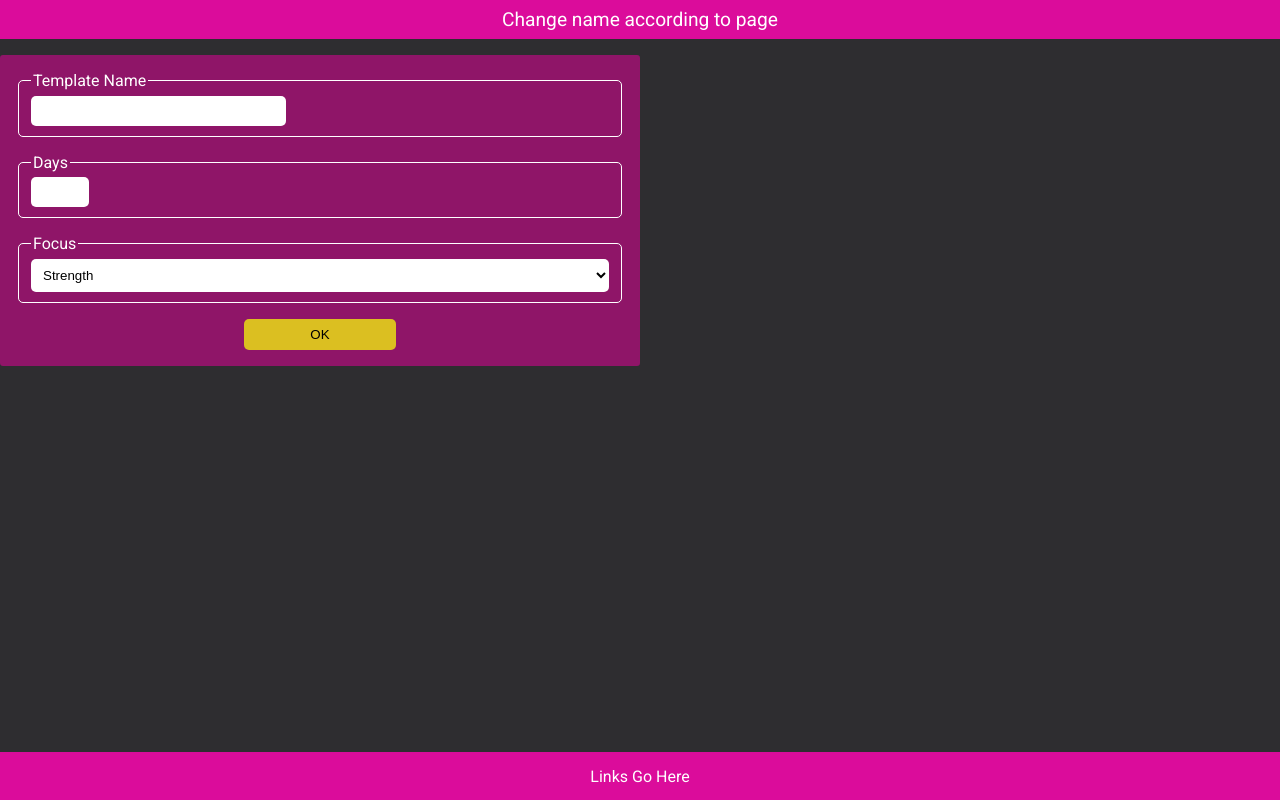
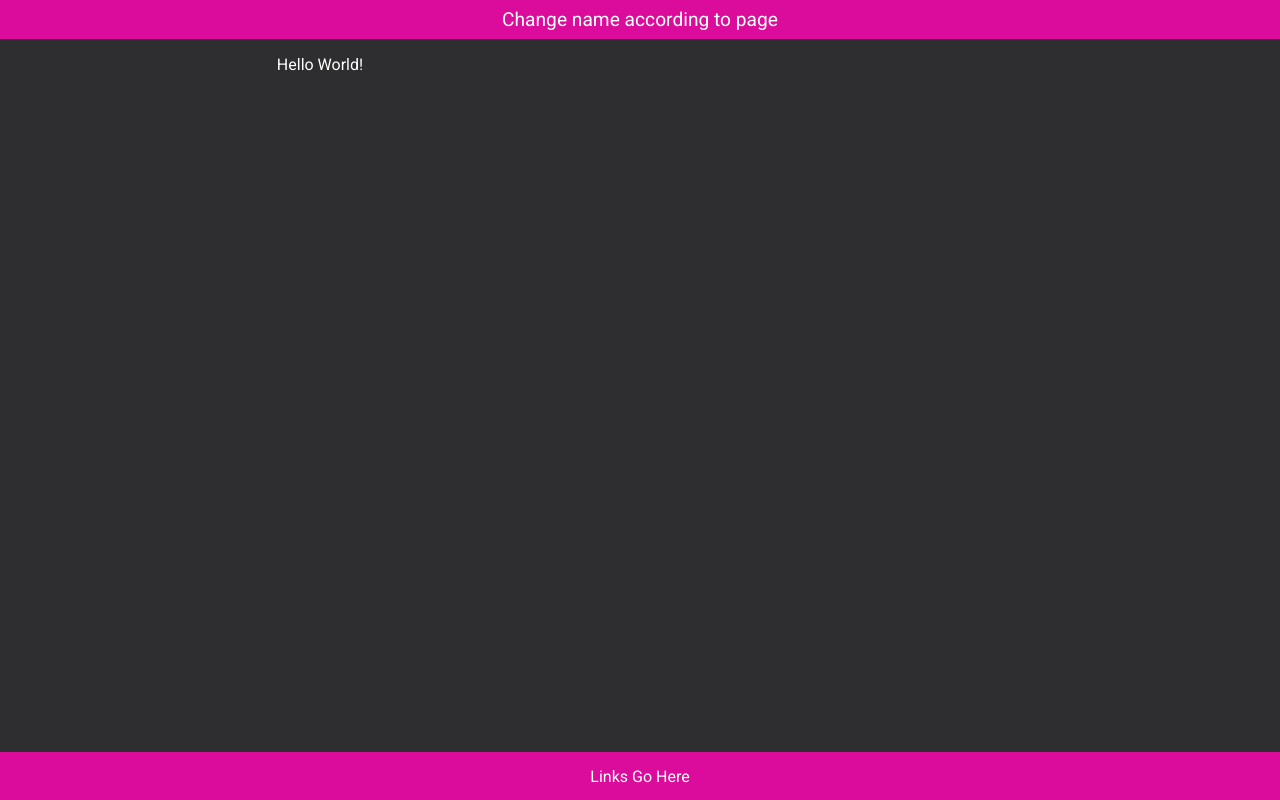
Before and after one commit to doctype-Melvin/repsetweight, a Next.js app: page / in a window 1280 px wide. Built offline with nearby package versions, Linux system fonts and the light colour scheme.

Commit message:
add style registry and styled-components

```diff
--- a/app/homepage.css
+++ /dev/null
@@ -1,9 +0,0 @@
-.page__container {
-    display: grid;
-    grid-template-columns: 1fr 1fr;
-    grid-template-rows: repeat(auto-fill, 1fr);
-    justify-items: center;
-    row-gap: 1rem;
-    padding-top: 1rem;
-    padding-bottom: calc(20px + var(--navbar-height))
-}
--- a/app/layout.js
+++ b/app/layout.js
@@ -1,15 +1,18 @@
-"use client";
+"use client"
 import MainLayout from "@/components/Layout";
 import React from "react";
+import StyledComponentsRegistry from "./registry";
 import './global.css'
 
 export default function RootLayout({ children } ) {
   return (
     <html lang="en">
       <body>
-        <MainLayout>
+        <StyledComponentsRegistry>
+          <MainLayout>
           {children}
-        </MainLayout>
+          </MainLayout>
+        </StyledComponentsRegistry>
       </body>
     </html>
   );
--- a/app/page.js
+++ b/app/page.js
@@ -1,13 +1,21 @@
 "use client"
 
-import './homepage.css'
-import Form from '@/components/Form';
+import { styled } from 'styled-components';
 
 export default function Home() {
-
   return (
-    <section className='page__container'>
-      <Form />
-    </section>
+    <PageContainer>
+      <div>Hello World!</div>
+    </PageContainer>
   );
 }
+
+const PageContainer = styled.section`
+  display: grid;
+    grid-template-columns: 1fr 1fr;
+    grid-template-rows: repeat(auto-fill, 1fr);
+    justify-items: center;
+    row-gap: 1rem;
+    padding-top: 1rem;
+    padding-bottom: calc(20px + var(--navbar-height))
+`
--- a/app/registry.js
+++ b/app/registry.js
@@ -0,0 +1,25 @@
+'use client';
+
+import React, { useState } from 'react';
+import { useServerInsertedHTML } from 'next/navigation';
+import { ServerStyleSheet, StyleSheetManager } from 'styled-components';
+
+export default function StyledComponentsRegistry({ children }) {
+  // Only create stylesheet once with lazy initial state
+  // x-ref: https://reactjs.org/docs/hooks-reference.html#lazy-initial-state
+  const [styledComponentsStyleSheet] = useState(() => new ServerStyleSheet());
+
+  useServerInsertedHTML(() => {
+    const styles = styledComponentsStyleSheet.getStyleElement();
+    styledComponentsStyleSheet.instance.clearTag();
+    return <>{styles}</>;
+  });
+
+  if (typeof window !== 'undefined') return <>{children}</>;
+
+  return (
+    <StyleSheetManager sheet={styledComponentsStyleSheet.instance}>
+      {children}
+    </StyleSheetManager>
+  );
+}
--- a/package.json
+++ b/package.json
@@ -21,7 +21,7 @@
     "react": "18.2.0",
     "react-dom": "18.2.0",
     "react-icons": "^4.9.0",
-    "styled-components": "^5.3.11",
+    "styled-components": "^6.0.0-rc.3",
     "swr": "^2.1.5"
   }
 }
```
Also changed, not shown: 1 other file (tests, documents, lock files or other folders).
